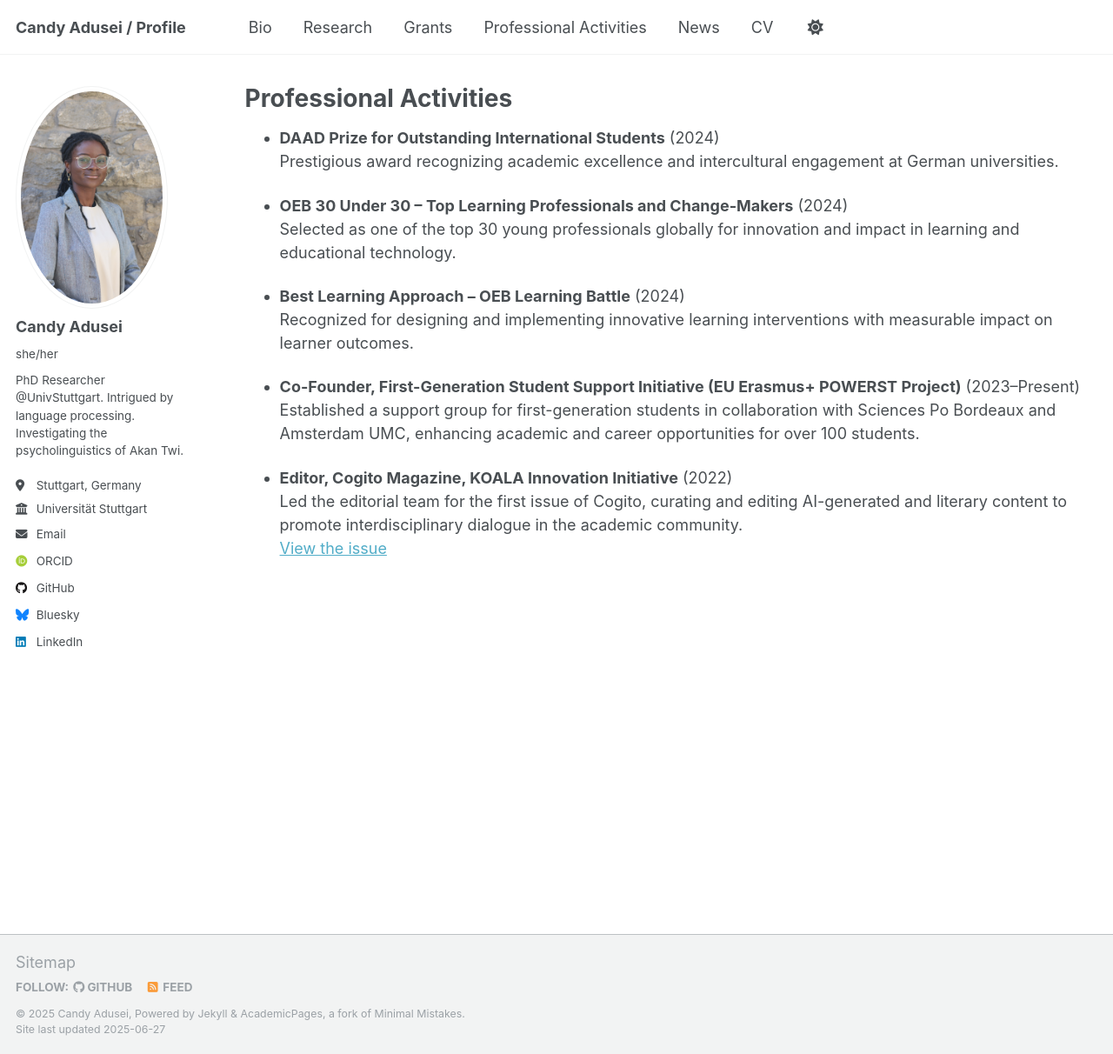
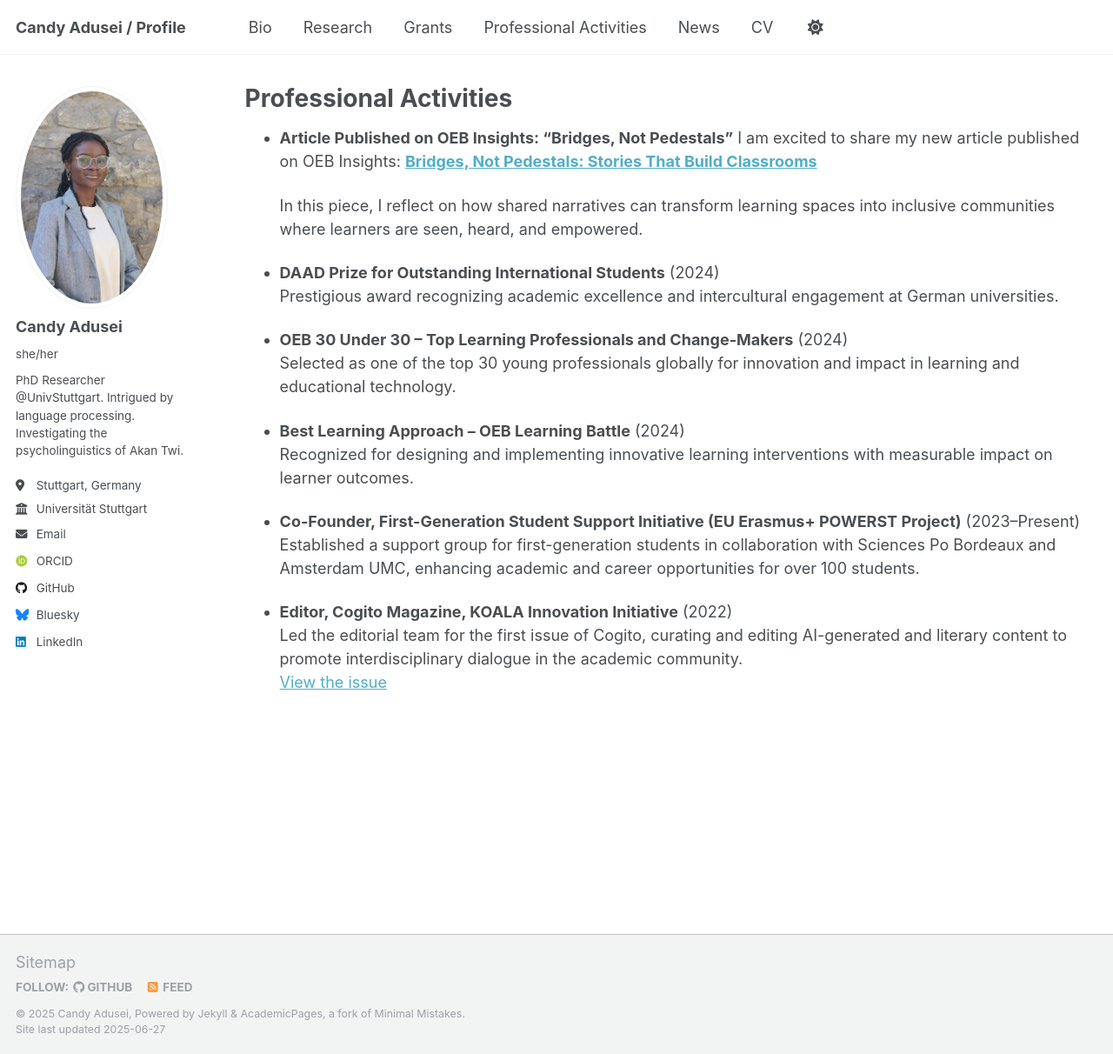
Before and after one commit to Candy-Adusei/candy-adusei.github.io, a Jekyll site: the page built from _pages/activities.md, in a window 1280 px wide and 1212 px high. Shown: the whole window at 87% size. Built offline with Jekyll 4.4.1, drawn with Linux system fonts in a browser that asks for light colours; some web fonts are replaced.

Commit message:
Update activities.md

```diff
--- a/_pages/activities.md
+++ b/_pages/activities.md
@@ -4,6 +4,12 @@
 permalink: /activities/
 author_profile: true
 ---
+
+- **Article Published on OEB Insights: "Bridges, Not Pedestals"**
+  I am excited to share my new article published on OEB Insights:
+  [**Bridges, Not Pedestals: Stories That Build Classrooms**](https://oeb.global/oeb-insights/bridges-not-pedestals-stories-that-build-classrooms/)
+
+  In this piece, I reflect on how shared narratives can transform learning spaces into inclusive communities where learners are seen, heard, and empowered.
 
 - **DAAD Prize for Outstanding International Students** (2024)
   Prestigious award recognizing academic excellence and intercultural engagement at German universities.
```
